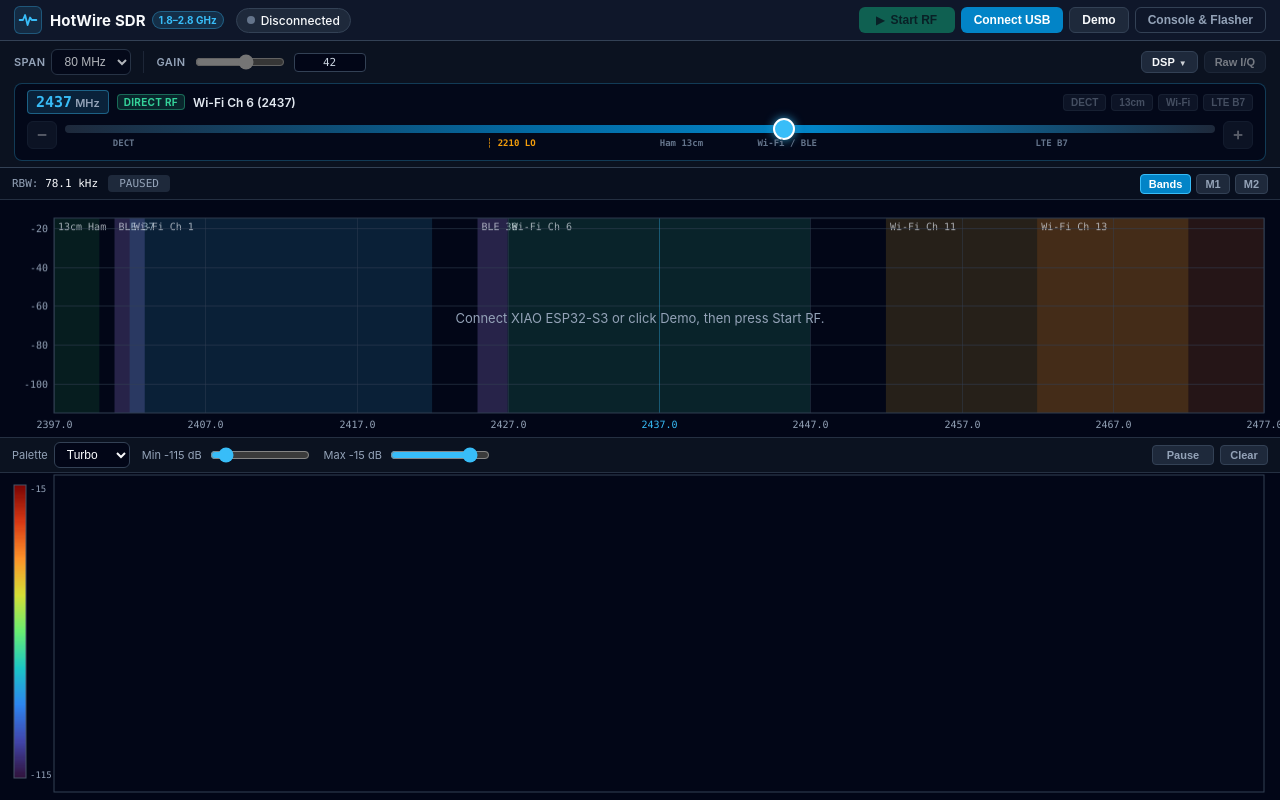
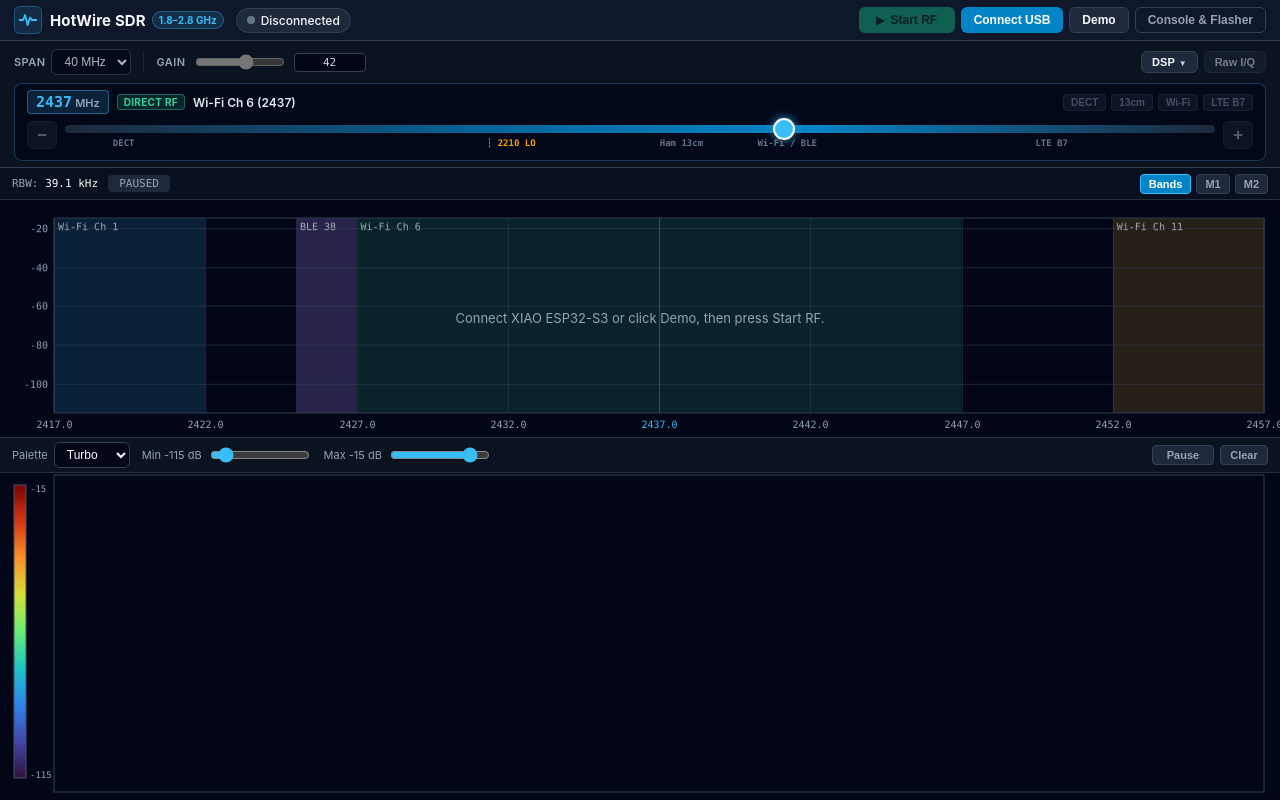
Before and after one commit to hotwire-lab/sdr, a React (Vite) app: page / in a window 1280 px wide. Built offline with nearby package versions, Linux system fonts and the light colour scheme.

Commit message:
Set default SPAN to 40 MHz (rateBwCode=1) to match hardware analog LPF

```diff
--- a/src/App.tsx
+++ b/src/App.tsx
@@ -51,7 +51,7 @@ export const App: React.FC = () => {
   // SDR state
   const [sdrStreaming, setSdrStreaming] = useState<boolean>(false);
   const [sdrCenterFreqMhz, setSdrCenterFreqMhz] = useState<number>(2437);
-  const [sdrRateBwCode, setSdrRateBwCode] = useState<number>(0);
+  const [sdrRateBwCode, setSdrRateBwCode] = useState<number>(1);
   const [sdrFftLog2, setSdrFftLog2] = useState<number>(10);
   const [sdrMaxHoldDetector, setSdrMaxHoldDetector] = useState<boolean>(false);
   const [sdrSubWindows, setSdrSubWindows] = useState<number>(4);
--- a/src/transport/SerialTransport.ts
+++ b/src/transport/SerialTransport.ts
@@ -169,7 +169,7 @@ export class SerialTransport {
   private demoAsciiLine = '';
 
   private demoSdrCenterMhz = 2437;
-  private demoSdrRateBwCode = 0;
+  private demoSdrRateBwCode = 1;
   private demoSdrGainIndex = 42;
   private demoSdrStreamMode = SDR_STREAM_STOP;
   private demoSdrFftLog2 = 10;
@@ -387,7 +387,7 @@ export class SerialTransport {
     this.demoAsciiLine = '';
 
     this.demoSdrCenterMhz = 2437;
-    this.demoSdrRateBwCode = 0;
+    this.demoSdrRateBwCode = 1;
     this.demoSdrGainIndex = 42;
     this.demoSdrStreamMode = SDR_STREAM_STOP;
     this.demoSdrFftLog2 = 10;
```
